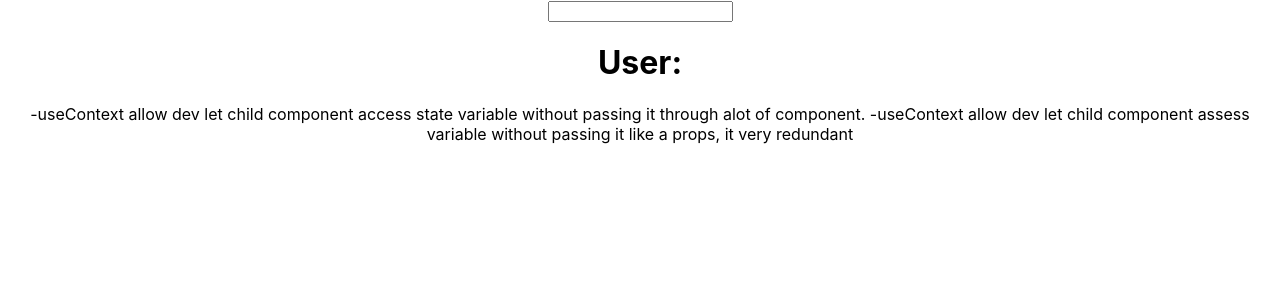
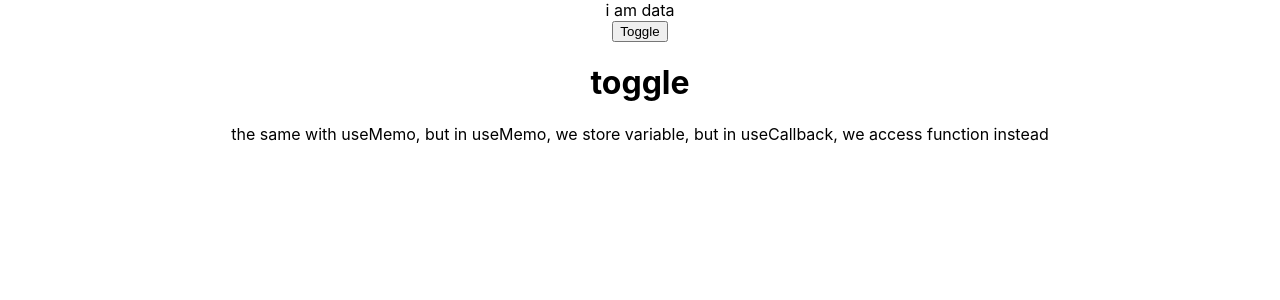
Before and after one commit to Ktzzz123/react_hook_explain, a React (Create React App) app: page / in a window 1280 px wide. Shown: the top 300 px of the page. Built offline with nearby package versions, Linux system fonts and the light colour scheme.

Commit message:
add useCallback

```diff
--- a/src/App.js
+++ b/src/App.js
@@ -9,6 +9,8 @@ import EuseImperativeHangdle from './components/EuseImperativeHandle'
 
 import {Routes,Route} from "react-router-dom";
 import EuseContext from './components/EuseContext';
+import EuseMemo from './components/EuseMemo';
+import EuseCallback from './components/EuseCallback';
 
 function App() {
 
@@ -18,7 +20,10 @@ function App() {
 
 
     {/* <EuseImperativeHangdle/> */}
-    <EuseContext/>
+    {/* <EuseContext/> */}
+    {/* <EuseMemo/> */}
+    <EuseCallback/>
+
     </div>
   );
 }
--- /dev/null
+++ b/src/components/EuseCallback.jsx
@@ -0,0 +1,29 @@
+import React, { useCallback, useState } from 'react';
+import ChildComponent from './nestedComponent/ChildComponent';
+
+function EuseCallback() {
+const [toggle, setToggle] = useState(true);
+const [data, setData]= useState('i am data');
+
+
+  const returnData = useCallback(()=>
+ {
+    return data;
+}
+    ,[data])
+
+
+
+    return (
+        <div>
+            <ChildComponent returnData = {returnData}></ChildComponent>
+            <button onClick={()=>{
+                setToggle(!toggle)
+            }}>Toggle</button>
+            {toggle&&<h1>toggle</h1>}
+            <div>the same with useMemo, but in useMemo, we store variable, but in useCallback, we access function instead</div>
+        </div>
+    );
+}
+
+export default EuseCallback;
--- /dev/null
+++ b/src/components/EuseMemo.jsx
@@ -0,0 +1,53 @@
+import React, { useEffect, useMemo, useState } from 'react';
+import axios from 'axios'
+
+function EuseMemo() {
+    const [data, setData]= useState('');
+    const [toggle, setToggle] = useState(true);
+    const [count, setCount] = useState(0);
+
+    useEffect(()=>{
+        axios.get('https://jsonplaceholder.typicode.com/comments')
+        .then((response)=>{setData(response.data);
+
+        })
+    },[])
+
+    let findLongestName = (comments)=>{
+
+        if(!comments) return null;
+        let longestName = '';
+        for(let i =0; i<comments.length;i++){
+            let currentName = comments[i].name;
+            if(currentName.length>longestName.length){
+                longestName = currentName;
+            }
+        }
+        console.log(longestName);
+
+        return longestName;
+    }
+
+const findLongestNameMemo = useMemo(()=>findLongestName(data),[count]);
+    return (
+        <div>
+            <div>{findLongestNameMemo}</div>
+            {/* {console.log(data)} */}
+            <button onClick={()=>{setCount(count+1)}}>Count</button>
+            <button onClick={()=>{setToggle(!toggle)}}>Toggle</button>
+            <div>
+            {toggle&&'Toggle'}
+
+            </div>
+            <h3>number of count: </h3>
+            {count}
+           <div>
+            -useMemo is use for set funcition or menthod not re-combuting when state variable change(because when state variable change, page will reload and menthod or function will recomputing.)
+            -there are 2 type of useMemo, like useEffect, useMemo will recomputing function or menthod when indicated variable changed.
+            -in this case, longest name only show when user click on count button because function findLongestName is define to compute whenever there are a change in count variable.
+           </div>
+        </div>
+    );
+}
+
+export default EuseMemo;
--- /dev/null
+++ b/src/components/nestedComponent/ChildComponent.jsx
@@ -0,0 +1,15 @@
+import React, { useEffect } from 'react';
+
+function ChildComponent({returnData}) {
+
+    useEffect(()=>{
+        console.log("FUNCTION WAS CALLED");
+    },[returnData])
+    return (
+        <div>
+            {returnData()}
+        </div>
+    );
+}
+
+export default ChildComponent;
```
